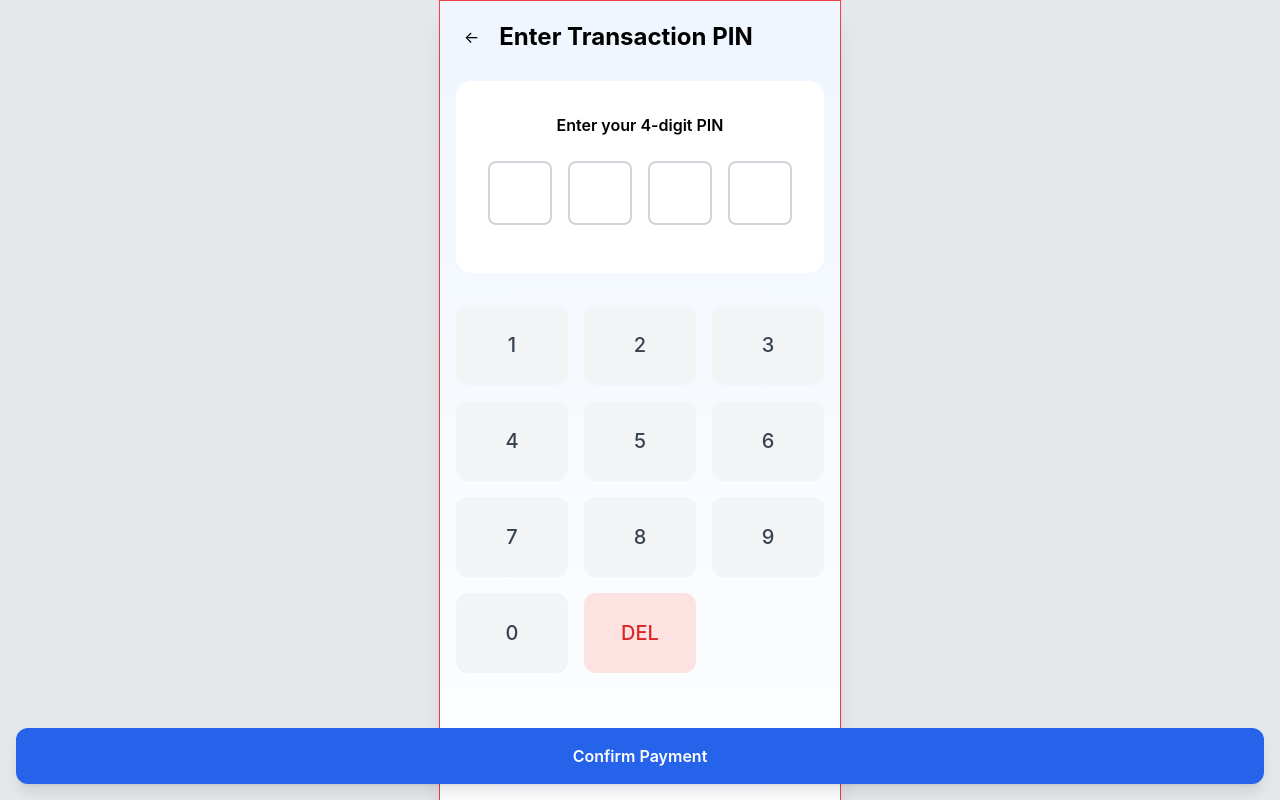
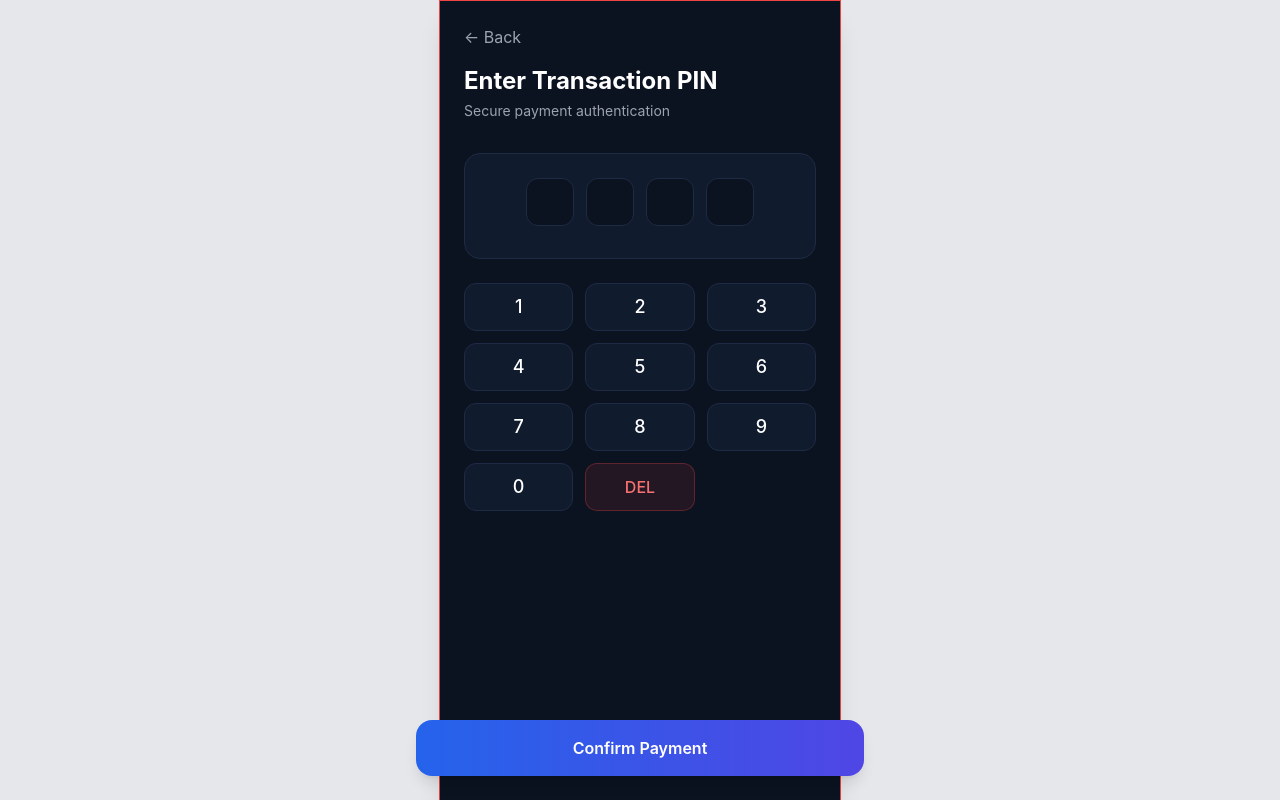
Before and after one commit to AMGAIN/TouristPay, a React (Vite) app in the folder TPay_Frontend/: page /pprocess/pprocess2/tpin in a window 1280 px wide. Shown: the top 800 px of the page. Built offline with nearby package versions, Linux system fonts and the light colour scheme.

Commit message:
tpin changed

```diff
--- a/TPay_Frontend/src/pages/TPin.jsx
+++ b/TPay_Frontend/src/pages/TPin.jsx
@@ -1,4 +1,4 @@
-import React, { useState, useRef, useEffect } from 'react';
+import React, { useState } from 'react';
 import { useNavigate } from 'react-router-dom';
 
 const CORRECT_PIN = '1234';
@@ -6,144 +6,154 @@ const CORRECT_PIN = '1234';
 const TPin = () => {
   const [pin, setPin] = useState(['', '', '', '']);
   const [error, setError] = useState('');
-  const [showSuccessScreen, setShowSuccessScreen] = useState(false);
-  const inputsRef = useRef([]);
+  const [success, setSuccess] = useState(false);
 
   const navigate = useNavigate();
 
-  useEffect(() => {
-    inputsRef.current = inputsRef.current.slice(0, 4);
-  }, []);
+  const numbers = ['1','2','3','4','5','6','7','8','9','0'];
 
-  const focusNextInput = (index) => {
-    if (index < 3) inputsRef.current[index + 1]?.focus();
+  const handleNumberClick = (num) => {
+    const index = pin.findIndex(p => p === '');
+    if (index === -1) return;
+
+    const newPin = [...pin];
+    newPin[index] = num;
+    setPin(newPin);
   };
 
-  const handleNumberClick = (number) => {
-    const currentIndex = pin.findIndex(d => d === '');
-    if (currentIndex === -1) return;
-
-    const newPin = [...pin];
-    newPin[currentIndex] = number;
-    setPin(newPin);
-
-    if (currentIndex < 3) focusNextInput(currentIndex);
-  };
-
-  const handleDeleteClick = () => {
-    const lastIndex = pin.reduce((last, d, i) => (d !== '' ? i : last), -1);
-    if (lastIndex !== -1) {
+  const handleDelete = () => {
+    const last = pin.reduce((acc, val, i) => val ? i : acc, -1);
+    if (last !== -1) {
       const newPin = [...pin];
-      newPin[lastIndex] = '';
+      newPin[last] = '';
       setPin(newPin);
-      inputsRef.current[lastIndex]?.focus();
     }
   };
 
-  const handleConfirmPayment = () => {
-    if (pin.some(d => d === '')) {
+  const handleConfirm = () => {
+    if (pin.includes('')) {
       setError('Please enter 4-digit PIN');
       return;
     }
 
-    const enteredPin = pin.join('');
-    if (enteredPin !== CORRECT_PIN) {
-      setError('Wrong PIN. Please try again.');
+    if (pin.join('') !== CORRECT_PIN) {
+      setError('Incorrect PIN');
       setPin(['', '', '', '']);
-      inputsRef.current[0]?.focus();
       return;
     }
 
-    // Payment success
     setError('');
-    setShowSuccessScreen(true);
+    setSuccess(true);
   };
 
-  const handleBackToHome = () => {
-    navigate('/');
-  };
+  /* ================= SUCCESS SCREEN ================= */
+  if (success) {
+    return (
+      <div className="min-h-screen bg-[#0b1220] flex flex-col items-center justify-center text-white p-6">
 
-  const numbers = [1,2,3,4,5,6,7,8,9,0,'DEL'];
-
-  /* ================= PAYMENT SUCCESS SCREEN ================= */
-  if (showSuccessScreen) {
-    return (
-      <div className="min-h-screen bg-gradient-to-b from-blue-50 to-white flex flex-col items-center justify-center p-4">
-        <div className="w-24 h-24 bg-green-100 rounded-full flex items-center justify-center mb-6">
-          <svg className="w-12 h-12 text-green-600" fill="none" viewBox="0 0 24 24" stroke="currentColor">
+        <div className="w-24 h-24 rounded-full bg-green-500/20 flex items-center justify-center mb-6">
+          <svg className="w-12 h-12 text-green-400" fill="none" viewBox="0 0 24 24" stroke="currentColor">
             <path strokeLinecap="round" strokeLinejoin="round" strokeWidth={2} d="M5 13l4 4L19 7" />
           </svg>
         </div>
 
-        <h1 className="text-2xl font-bold text-gray-800 mb-3">Payment Successful</h1>
-        <p className="text-gray-600 text-center mb-10">
-          Your payment has been completed successfully.
+        <h1 className="text-2xl font-bold mb-2">Payment Successful</h1>
+        <p className="text-gray-400 text-center mb-8">
+          Your transaction has been completed securely.
         </p>
 
         <button
-          onClick={handleBackToHome}
-          className="w-full max-w-sm py-4 bg-blue-600 text-white font-semibold rounded-xl hover:bg-blue-700"
+          onClick={() => navigate('/')}
+          className="px-6 py-3 rounded-xl font-semibold
+                     bg-gradient-to-r from-blue-600 to-indigo-600
+                     shadow-lg active:scale-95 transition"
         >
-          Go back to home
+          Back to Home
         </button>
       </div>
     );
   }
 
-  /* ================= PIN ENTRY SCREEN ================= */
+  /* ================= PIN SCREEN ================= */
   return (
-    <div className="min-h-screen bg-gradient-to-b from-blue-50 to-white p-4 pb-28">
-      {/* pb-28 ensures scrolling content doesn't hide behind fixed button */}
+    <div className="min-h-screen bg-[#0b1220] text-white flex flex-col items-center p-6">
 
       {/* Header */}
-      <div className="mb-6 flex items-center">
-        <button onClick={() => navigate(-1)} className="mr-3 p-2 rounded-lg">
-          ←
+      <div className="w-full max-w-md mb-8">
+        <button
+          onClick={() => navigate(-1)}
+          className="text-gray-400 mb-4 hover:text-white transition"
+        >
+          ← Back
         </button>
+
         <h1 className="text-2xl font-bold">Enter Transaction PIN</h1>
+        <p className="text-gray-400 text-sm mt-1">
+          Secure payment authentication
+        </p>
       </div>
 
-      {/* PIN Inputs */}
-      <div className="bg-white rounded-2xl p-8 mb-8">
-        <h3 className="text-center font-semibold mb-6">Enter your 4-digit PIN</h3>
-        <div className="flex justify-center space-x-4 mb-4">
-          {pin.map((digit, i) => (
-            <input
+      {/* PIN BOX */}
+      <div className="w-full max-w-md bg-[#111b2e] border border-[#1f2a44] rounded-2xl p-6 mb-6">
+        <div className="flex justify-center gap-3 mb-2">
+
+          {pin.map((d, i) => (
+            <div
               key={i}
-              ref={el => inputsRef.current[i] = el}
-              type="password"
-              maxLength="1"
-              value={digit}
-              readOnly
-              className="w-16 h-16 text-center text-2xl font-bold border-2 border-gray-300 rounded-lg"
-            />
+              className="w-12 h-12 flex items-center justify-center rounded-xl
+                         bg-[#0b1220] border border-[#1f2a44] text-2xl font-bold"
+            >
+              {d ? '•' : ''}
+            </div>
           ))}
+
         </div>
-        {error && <div className="text-red-600 text-sm text-center">{error}</div>}
+
+        {error && (
+          <p className="text-red-400 text-sm text-center mt-3">{error}</p>
+        )}
       </div>
 
-      {/* NUMBER PAD */}
-      <div className="grid grid-cols-3 gap-4 mb-28">
-        {numbers.map(n => (
+      {/* KEYPAD */}
+      <div className="grid grid-cols-3 gap-3 w-full max-w-md">
+
+        {numbers.map((n) => (
           <button
             key={n}
-            onClick={() => n === 'DEL' ? handleDeleteClick() : handleNumberClick(n.toString())}
-            className={`h-20 rounded-xl text-xl font-medium ${
-              n === 'DEL' ? 'bg-red-100 text-red-600' : 'bg-gray-100 text-gray-700'
-            }`}
+            onClick={() => handleNumberClick(n)}
+            className="h-12 rounded-xl bg-[#111b2e] border border-[#1f2a44]
+                       text-lg font-medium hover:bg-[#16233a]
+                       active:scale-95 transition"
           >
             {n}
           </button>
         ))}
+
+        {/* DELETE */}
+        <button
+          onClick={handleDelete}
+          className="h-12 rounded-xl bg-red-500/10 border border-red-500/30
+                     text-red-400 font-medium active:scale-95 transition"
+        >
+          DEL
+        </button>
+
+        <div></div>
       </div>
 
-      {/* MOBILE FIXED CONFIRM BUTTON */}
-      <button
-        onClick={handleConfirmPayment}
-        className="fixed bottom-4 left-4 right-4 py-4 bg-blue-600 text-white font-semibold rounded-xl shadow-lg hover:bg-blue-700 active:scale-95 transition-transform duration-150"
-      >
-        Confirm Payment
-      </button>
+      {/* CONFIRM BUTTON */}
+      <div className="fixed bottom-6 left-6 right-6 max-w-md mx-auto">
+        <button
+          onClick={handleConfirm}
+          className="w-full py-4 rounded-2xl font-semibold text-white
+                     bg-gradient-to-r from-blue-600 to-indigo-600
+                     shadow-lg hover:shadow-blue-500/30
+                     active:scale-95 transition"
+        >
+          Confirm Payment
+        </button>
+      </div>
+
     </div>
   );
 };
```
